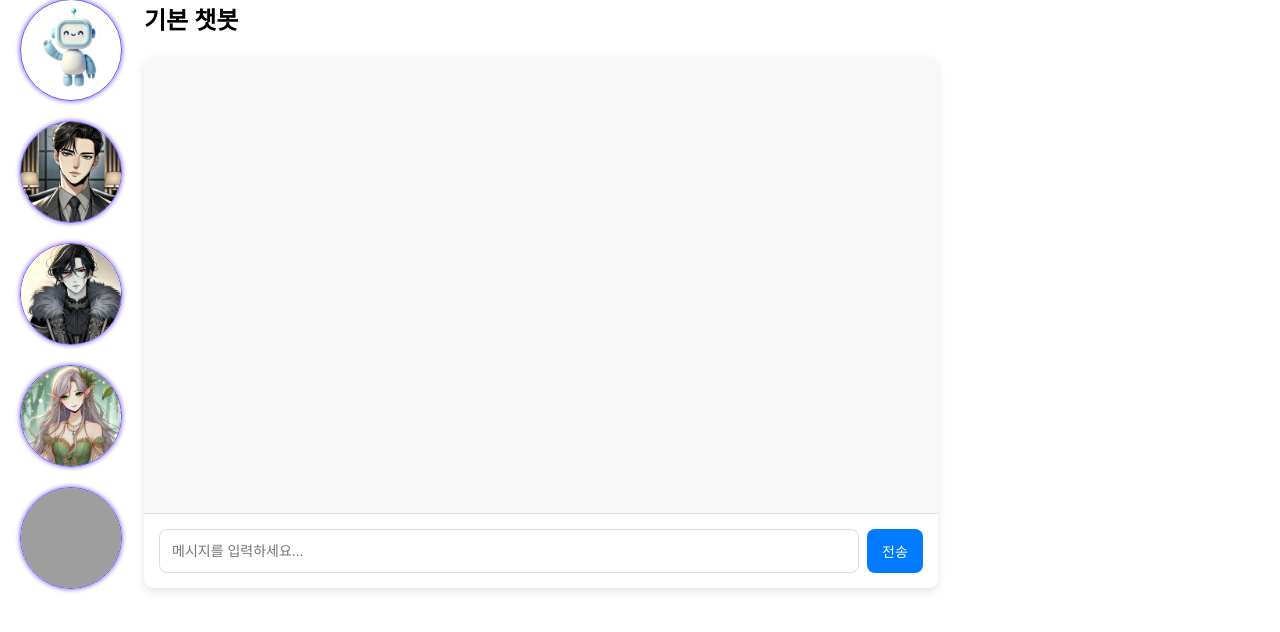
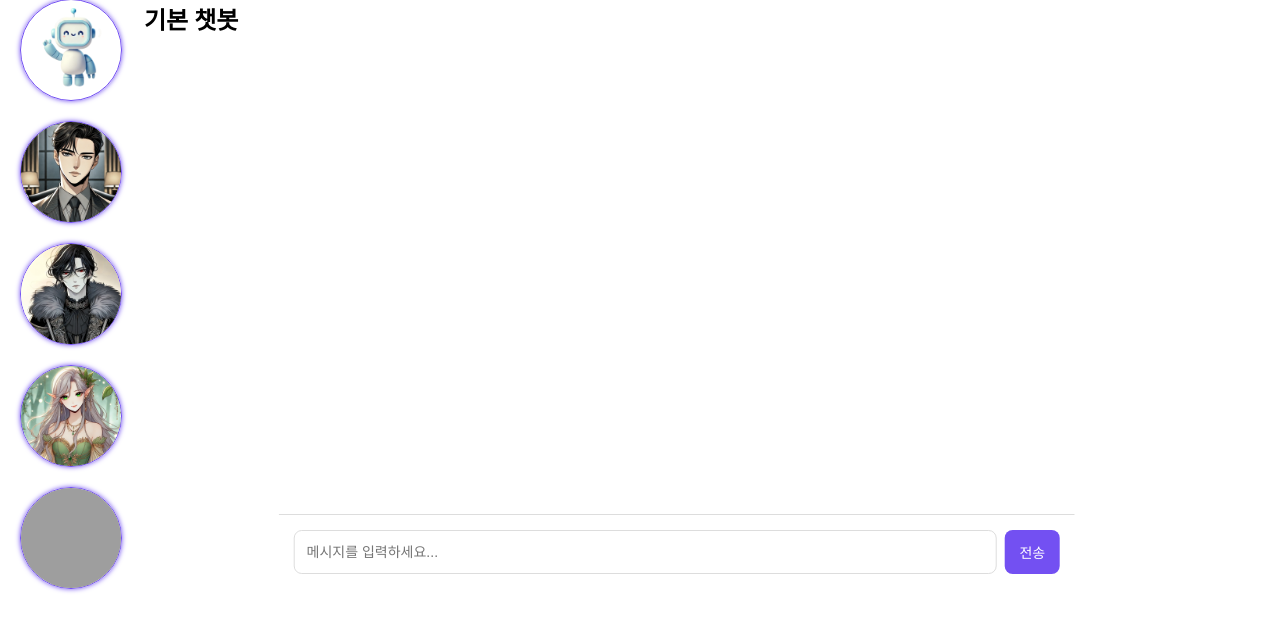
Before and after one commit to SKNETWORKS-FAMILY-AICAMP/SKN06-FINAL-2Team, a Django app: page /chatbot/basic_chatbot/ in a window 1280 px wide. Shown: the part 110-742 px from the top of the page. Run offline with Django 5.2, Linux system fonts and the light colour scheme; the visitor is signed in with stand-in values (Sample User, id 1); data that the repository does not hold is empty; some libraries are stand-ins or nearby versions; grey boxes are pictures that could not be loaded.

Commit message:
chore: 부른 이름 닉네임으로, 챗봇 디자인 변경

```diff
--- a/chatbot/basic_chatbot.py
+++ b/chatbot/basic_chatbot.py
@@ -56,7 +56,7 @@ romance_tool = selfquery_tool(
 
 def process_basic_chatbot_request(question, session_id, user):
     # 유저 정보 로드
-    user_info = f"사용자의 이름은 '{user.name}'이고, {user.real_age}세 {user.gender}입니다."
+    user_info = f"사용자의 이름은 '{user.username}'이고, {user.real_age}세 {user.gender}입니다."
     user_preference = get_user_preference(user, "all")
     user_feedback = get_user_preference(user, "-")
     user_recommended_works = get_user_recommended_works(user, "romance")
--- a/chatbot/fantasy_chatbot.py
+++ b/chatbot/fantasy_chatbot.py
@@ -31,7 +31,7 @@ fantasy_tool = selfquery_tool(
 # 로맨스 챗봇의 로직
 def process_fantasy_chatbot_request(question, session_id, user):
     # 유저 정보 로드
-    user_info = f"사용자의 이름은 '{user.name}'이고, {user.real_age}세 {user.gender}입니다."
+    user_info = f"사용자의 이름은 '{user.username}'이고, {user.real_age}세 {user.gender}입니다."
     user_preference = get_user_preference(user, "romance")
     user_feedback = get_user_preference(user, "romance")
     user_recommended_works = get_user_recommended_works(user, "romance")
--- a/chatbot/historical_chatbot.py
+++ b/chatbot/historical_chatbot.py
@@ -31,7 +31,7 @@ historical_tool = selfquery_tool(
 # 무협 챗봇의 로직
 def process_historical_chatbot_request(question, session_id, user):
     # 유저 정보 로드
-    user_info = f"사용자의 이름은 '{user.name}'이고, {user.real_age}세 {user.gender}입니다."
+    user_info = f"사용자의 이름은 '{user.username}'이고, {user.real_age}세 {user.gender}입니다."
     user_preference = get_user_preference(user, "romance")
     user_feedback = get_user_preference(user, "romance")
     user_recommended_works = get_user_recommended_works(user, "romance")
--- a/chatbot/rofan_chatbot.py
+++ b/chatbot/rofan_chatbot.py
@@ -26,7 +26,7 @@ rofan_tool = selfquery_tool(rofan_vector_store, rofan_metadata_field_info, "rofa
 # 로맨스판타지 챗봇의 로직
 def process_rofan_chatbot_request(question, session_id, user):
     # 유저 정보 로드
-    user_info = f"사용자의 이름은 '{user.name}'이고, {user.real_age}세 {user.gender}입니다."
+    user_info = f"사용자의 이름은 '{user.username}'이고, {user.real_age}세 {user.gender}입니다."
     user_preference = get_user_preference(user, "romance")
     user_feedback = get_user_preference(user, "romance")
     user_recommended_works = get_user_recommended_works(user, "romance")
--- a/chatbot/romance_chatbot.py
+++ b/chatbot/romance_chatbot.py
@@ -31,7 +31,7 @@ romance_tool = selfquery_tool(
 # 로맨스 챗봇의 로직
 def process_romance_chatbot_request(question, session_id, user):
     # 유저 정보 로드
-    user_info = f"사용자의 이름은 '{user.name}'이고, {user.real_age}세 {user.gender}입니다."
+    user_info = f"사용자의 이름은 '{user.username}'이고, {user.real_age}세 {user.gender}입니다."
     user_preference = get_user_preference(user, "romance")
     user_feedback = get_user_preference(user, "romance")
     user_recommended_works = get_user_recommended_works(user, "romance")
--- a/static/css/chatbot.css
+++ b/static/css/chatbot.css
@@ -7,21 +7,25 @@ h1 {
     max-width: 900px;
     background-color: white;
     border-radius: 10px;
-    box-shadow: 0 4px 10px rgba(0, 0, 0, 0.1);
+    box-shadow: none;
     display: flex;
     flex-direction: column;
-    min-height: 532px; /* 🔹 최소 높이 설정 */
-    max-height: 80vh; /* 🔹 최대 높이 설정 */
+    min-height: 590px; /* 🔹 최소 높이 설정 */
+    max-height: 90vh; /* 🔹 최대 높이 설정 */
     position: relative;
     overflow: hidden; /* 🔹 스크롤 차단 제거 */
+    position: absolute;
+    top: 50%;
+    left: 47%;
+    transform: translate(-50%, -50%);
 }
 
 .chat-box {
     flex-grow: 1; /* 🔹 부모 요소의 남은 공간을 모두 차지 */
     padding: 20px;
     height: auto; /* 🔹 높이를 자동으로 조정하여 스크롤이 가능하도록 설정 */
-    min-height: 397px;
-    max-height: 60vh; /* 🔹 너무 커지지 않도록 최대 높이 설정 */
+    min-height: 450px;
+    max-height: 70vh; /* 🔹 너무 커지지 않도록 최대 높이 설정 */
     display: flex;
     flex-direction: column;
     gap: 15px;
@@ -30,7 +34,7 @@ h1 {
     scrollbar-width: none; /* Firefox에서 스크롤바 표시 */
     -ms-overflow-style: none; /* IE/Edge에서 스크롤바 숨기기 */
     scroll-behavior: smooth; /* 🚀 스크롤 애니메이션 활성화 */
-    background-color: #f8f8f8;
+    background-color: #ffffff;
 }
 
 .chat-box::-webkit-scrollbar {
@@ -110,7 +114,7 @@ h1 {
 .input-container button {
     padding: 12px 15px;
     font-size: 14px;
-    background-color: #007bff;
+    background-color: #7350F2;
     color: white;
     border: none;
     cursor: pointer;
```
